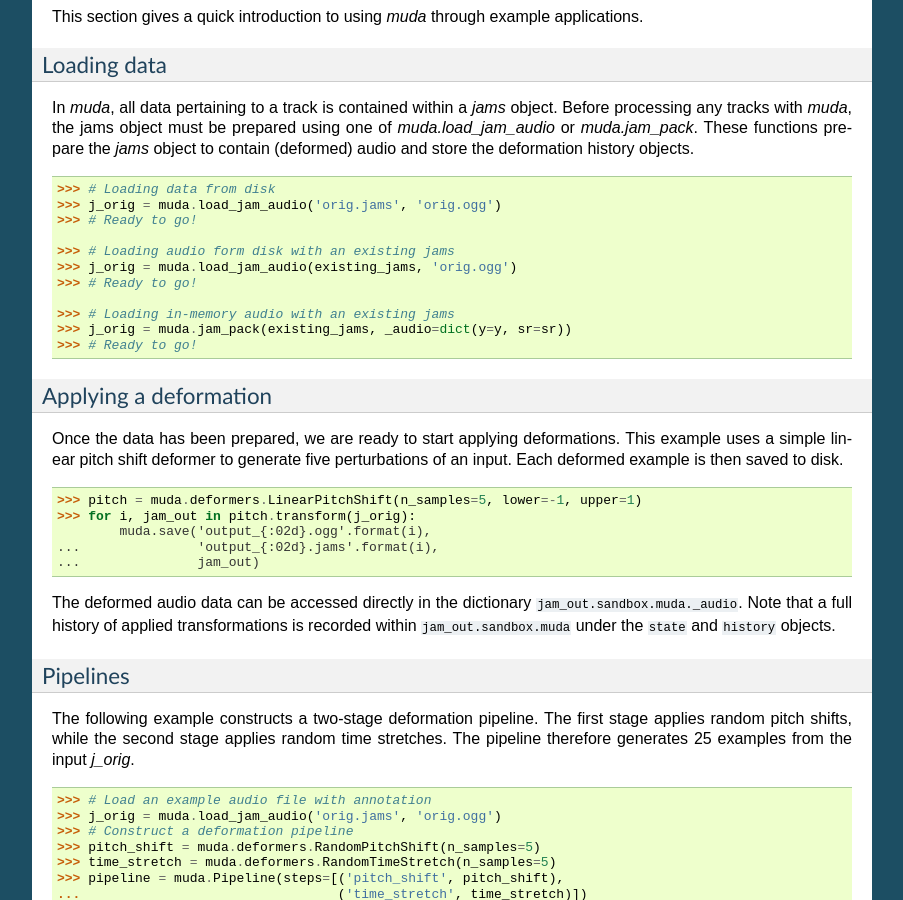
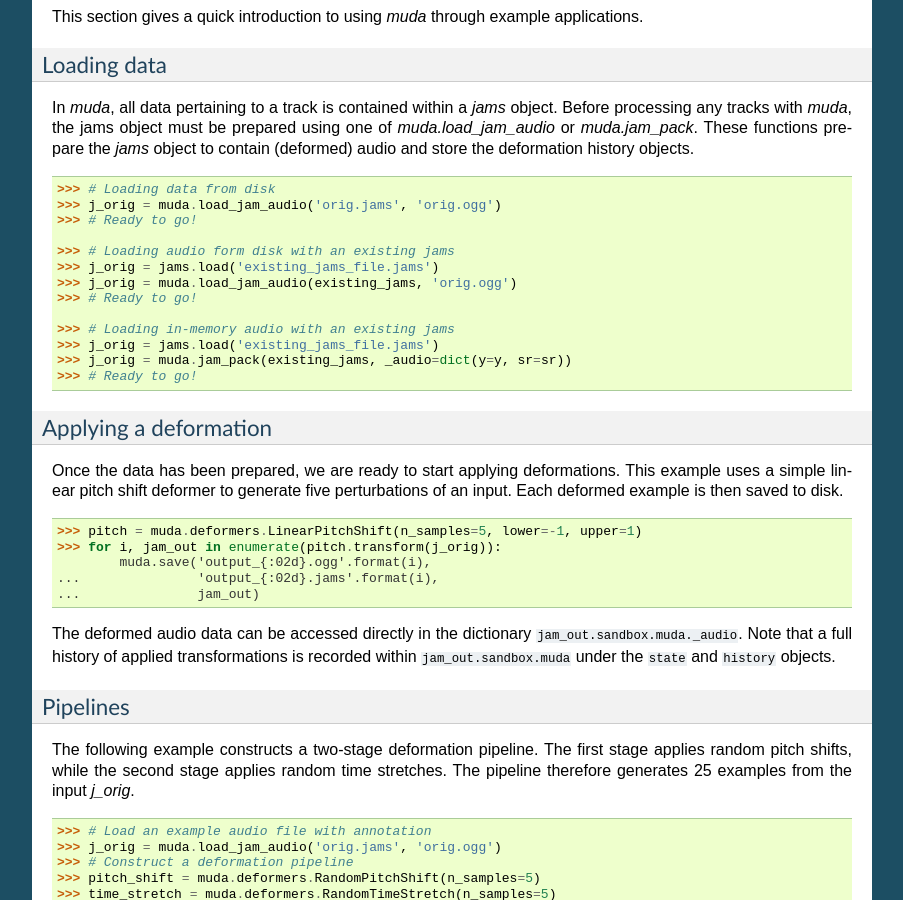
Before and after one commit to bmcfee/muda, a Sphinx documentation site: the page built from docs/index.rst, in a window 1280 px wide and 900 px high, scrolled down 642 px. Shown: the whole window, without its empty margins (198-1101 px from the left). Built offline with Sphinx 7.4.7, drawn with Linux system fonts in a browser that asks for light colours.

Commit message:
documentation corrections

```diff
--- a/docs/conf.py
+++ b/docs/conf.py
@@ -57,12 +57,17 @@
 copyright = u'2015, Brian McFee'
 
 # Mock the dependencies
-from mock import MagicMock
+import six
+
+if six.PY3:
+    from unittest.mock import MagicMock
+else:
+    from mock import Mock as MagicMock
 
 class Mock(MagicMock):
     @classmethod
     def __getattr__(cls, name):
-            return Mock()
+        return Mock()
 
 
 MOCK_MODULES = ['librosa', 'librosa.util', 'librosa.output',
--- a/docs/index.rst
+++ b/docs/index.rst
@@ -50,10 +53,12 @@
     >>> # Ready to go!
 
     >>> # Loading audio form disk with an existing jams
+    >>> j_orig = jams.load('existing_jams_file.jams')
     >>> j_orig = muda.load_jam_audio(existing_jams, 'orig.ogg')
     >>> # Ready to go!
 
     >>> # Loading in-memory audio with an existing jams
+    >>> j_orig = jams.load('existing_jams_file.jams')
     >>> j_orig = muda.jam_pack(existing_jams, _audio=dict(y=y, sr=sr))
     >>> # Ready to go!
 
@@ -67,7 +72,7 @@
 .. code-block:: python
 
     >>> pitch = muda.deformers.LinearPitchShift(n_samples=5, lower=-1, upper=1)
-    >>> for i, jam_out in pitch.transform(j_orig):
+    >>> for i, jam_out in enumerate(pitch.transform(j_orig)):
             muda.save('output_{:02d}.ogg'.format(i),
     ...               'output_{:02d}.jams'.format(i),
     ...               jam_out)
```
Also changed, not shown: other parts of docs/index.rst (+3 -0 lines).
